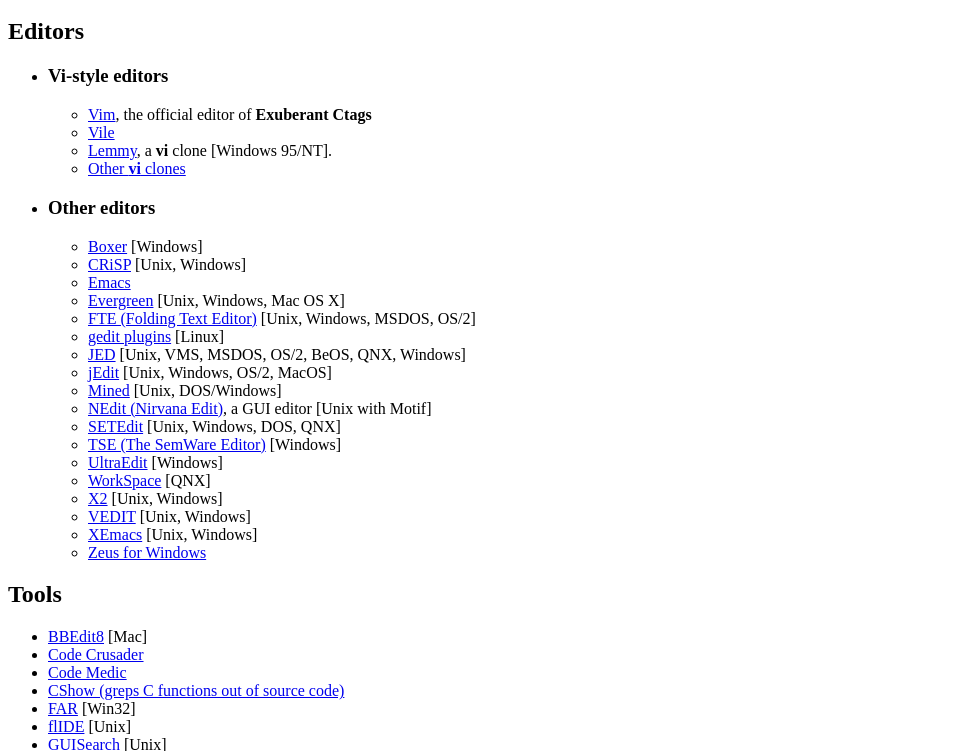
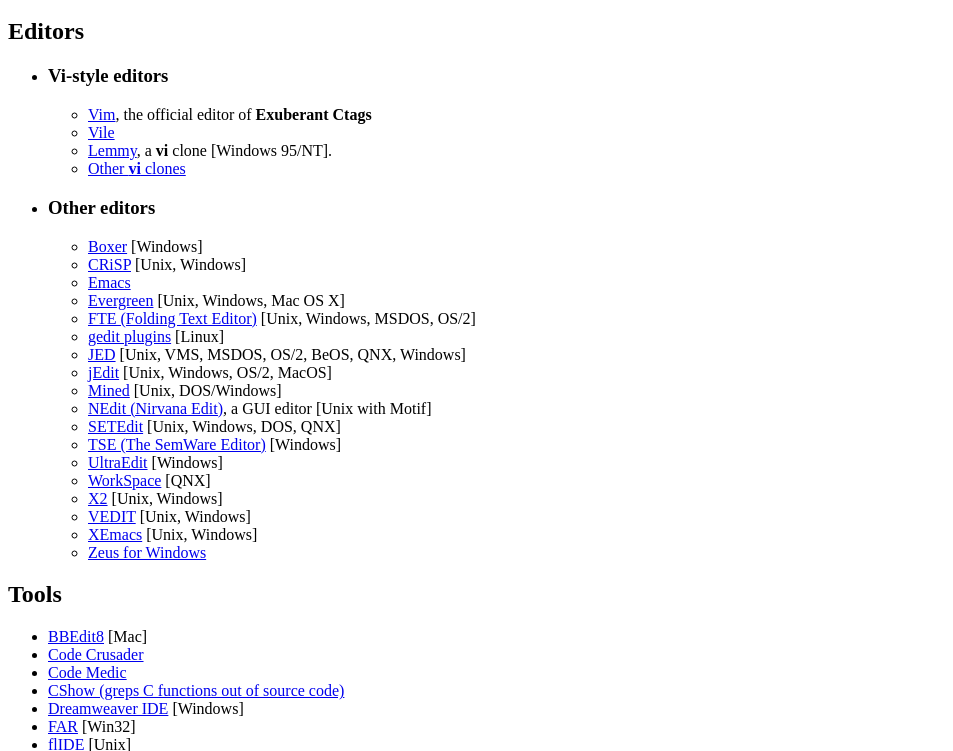
Before and after one commit to besmarteddhie1/ectagse, a plain HTML site: page website/tools.html in a window 1280 px wide. Shown: the part 48-799 px from the top of the page, without its empty margins (0-953 px from the left). Drawn offline with Linux system fonts and the light colour scheme.

Commit message:
Added link to Dreamweaver IDE

```diff
--- a/website/tools.html
+++ b/website/tools.html
@@ -54,6 +54,7 @@
   <li><a href="http://www.newplanetsoftware.com/jcc/">Code Crusader</a></li>
   <li><a href="http://www.newplanetsoftware.com/medic/">Code Medic</a></li>
   <li><a href="http://users.pandora.be/bdr/pub/cshow">CShow (greps C functions out of source code)</a></li>
+  <li><a href="http://code.google.com/p/dwoop/">Dreamweaver IDE</a> [Windows]</li>
   <li><a href="http://www.rarlab.com">FAR</a> [Win32]</li>
   <li><a href="http://www.iua.upf.es/~mdeboer/fltk/flIDE.html">flIDE</a> [Unix]</li>
   <li><a href="http://guisearch.sourceforge.net">GUISearch</a> [Unix]</li>
```
